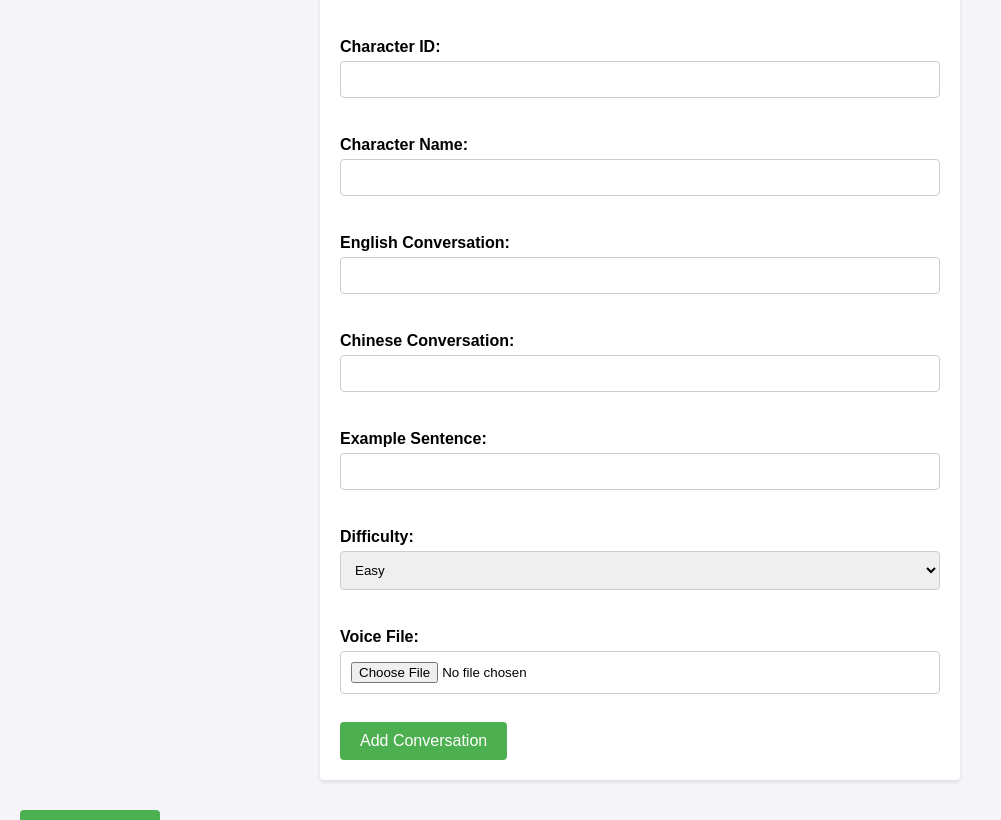
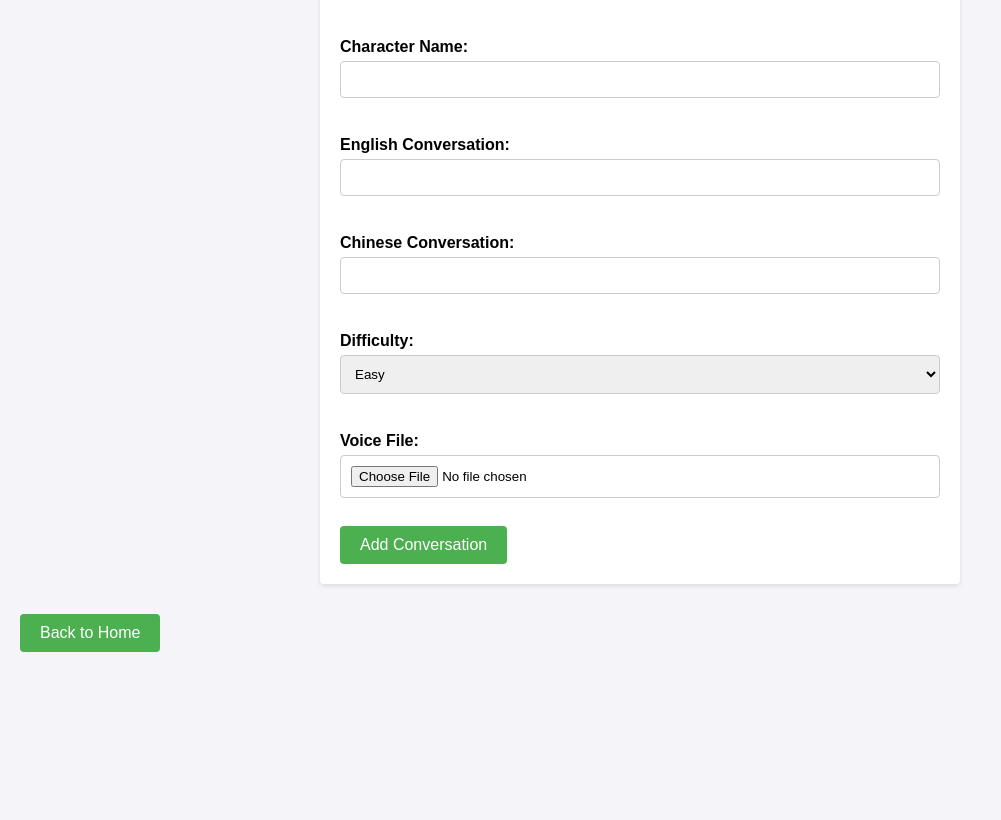
Before and after one commit to zctool/English-AI-Practice, a Flask app: page /add_conversation in a window 1280 px wide. Shown: the part 192-1012 px from the top of the page, without its empty margins (0-1001 px from the left). After the commit the page ends 844 px from the top, so only its background shows below. Run offline with Flask 3, Linux system fonts and the light colour scheme; data that the repository does not hold is empty.

Commit message:
Add files via upload

```diff
--- a/管理者功能/app.py
+++ b/管理者功能/app.py
@@ -128,7 +128,6 @@ def add_conversation():
         charather_name = request.form['charather_name']
         conversation_en = request.form['conversation_en']
         conversation_tw = request.form['conversation_tw']
-        example = request.form['example']
         difficulty_class = request.form['class']
         conversation_voice = request.files['conversation_voice']
 
@@ -137,10 +136,10 @@ def add_conversation():
             cursor = connection.cursor()
             voice_data = conversation_voice.read()
             query = """
-                INSERT INTO conversation (topic_id, charath_id, charather_name, conversation_en, conversation_tw, example, conversation_voice, class)
-                VALUES (%s, %s, %s, %s, %s, %s, %s, %s)
+                INSERT INTO conversation (topic_id, charath_id, charather_name, conversation_en, conversation_tw, conversation_voice, class)
+                VALUES (%s, %s, %s, %s, %s, %s, %s)
             """
-            cursor.execute(query, (topic_id, charath_id, charather_name, conversation_en, conversation_tw, example, voice_data, difficulty_class))
+            cursor.execute(query, (topic_id, charath_id, charather_name, conversation_en, conversation_tw, voice_data, difficulty_class))
             connection.commit()
             flash('Conversation added successfully!', 'success')
         except mysql.connector.Error as err:
--- a/管理者功能/templates/add_conversation.html
+++ b/管理者功能/templates/add_conversation.html
@@ -14,20 +14,16 @@
                 <option value="{{ topic[0] }}">{{ topic[1] }}</option>
             {% endfor %}
         </select><br><br>
-        <label for="charath_id">Character ID:</label>
-        <input type="number" id="charath_id" name="charath_id" required><br><br>
         <label for="charather_name">Character Name:</label>
         <input type="text" id="charather_name" name="charather_name" required><br><br>
         <label for="conversation_en">English Conversation:</label>
         <input type="text" id="conversation_en" name="conversation_en" required><br><br>
         <label for="conversation_tw">Chinese Conversation:</label>
         <input type="text" id="conversation_tw" name="conversation_tw" required><br><br>
-        <label for="example">Example Sentence:</label>
-        <input type="text" id="example" name="example" required><br><br>
         <label for="class">Difficulty:</label>
         <select id="class" name="class" required>
             <option value="Easy">Easy</option>
-            <option value="Medium">Medium</option>
+            <option value="Normal">Normal</option>
             <option value="Hard">Hard</option>
         </select><br><br>
         <label for="conversation_voice">Voice File:</label>
--- a/管理者功能/templates/add_conversationTopic.html
+++ b/管理者功能/templates/add_conversationTopic.html
@@ -12,7 +12,11 @@
         <input type="text" id="name" name="name" required>
         <br>
         <label for="class">Class (Difficulty):</label>
-        <input type="text" id="class" name="class" required>
+        <select id="class" name="class" required>
+          <option value="Easy">Easy</option>
+          <option value="Normal">Normal</option>
+          <option value="Hard">Hard</option>
+      </select><br><br>
         <br>
         <input type="submit" value="Add Topic">
     </form>
```
Also changed, not shown: 管理者功能/templates/add_vocabularyTopic.html (+8 -1 lines).
